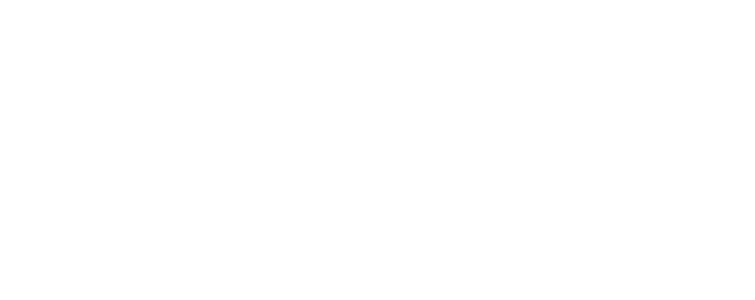
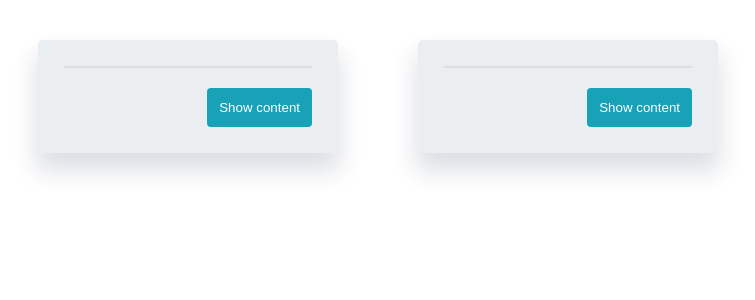
Before and after one commit to indiehjarta/ReactU2, a React (Create React App) app: page / in a window 1280 px wide. Shown: the top 300 px of the page, without its empty margins (262-1017 px from the left). Built offline with nearby package versions, Linux system fonts and the light colour scheme.

Commit message:
Added content buttons

```diff
--- a/package.json
+++ b/package.json
@@ -7,8 +7,9 @@
     "@testing-library/react": "^9.5.0",
     "@testing-library/user-event": "^7.2.1",
     "react": "^16.13.1",
+    "react-bootstrap": "^1.3.0",
     "react-dom": "^16.13.1",
-    "react-scripts": "3.4.3"
+    "react-scripts": "^3.4.4"
   },
   "scripts": {
     "start": "react-scripts start",
--- a/src/App.css
+++ b/src/App.css
@@ -1,38 +1,24 @@
-.App {
-  text-align: center;
+* {
+    margin: 0;
+    padding: 0;
+    box-sizing: border-box;
 }
 
-.App-logo {
-  height: 40vmin;
-  pointer-events: none;
+.dashboard {
+    display: flex;
+    justify-content: center;
 }
 
-@media (prefers-reduced-motion: no-preference) {
-  .App-logo {
-    animation: App-logo-spin infinite 20s linear;
-  }
+button {
+    cursor: pointer;
+    margin-top: 20px;
+    padding: 12px;
+    color: #fff;
+    text-align: center;
+    border: none;
+    border-radius: .25rem;
 }
 
-.App-header {
-  background-color: #282c34;
-  min-height: 100vh;
-  display: flex;
-  flex-direction: column;
-  align-items: center;
-  justify-content: center;
-  font-size: calc(10px + 2vmin);
-  color: white;
+hr {
+    border: 1px solid #ddd;
 }
-
-.App-link {
-  color: #61dafb;
-}
-
-@keyframes App-logo-spin {
-  from {
-    transform: rotate(0deg);
-  }
-  to {
-    transform: rotate(360deg);
-  }
-}
--- a/src/App.js
+++ b/src/App.js
@@ -1,10 +1,10 @@
 import React from 'react';
 import './App.css';
+import DashboardComponent from './components/DashboardComponent';
 
 function App() {
   return (
-    <div className="App">
-    </div>
+    <DashboardComponent />
   );
 }
 
--- a/src/components/DashboardComponent.js
+++ b/src/components/DashboardComponent.js
@@ -1,12 +1,17 @@
 import React, { Component } from 'react';
+import WrapperComponent from './WrapperComponent';
+//import UserComponents from './UserComponent';
 
 class DashboardComponent extends Component {
-    constructor (props) {
+    /*constructor (props) {
         super(props);
-    }
+    }*/
     render () {
         return (
-            <div className='DashboardComponent'></div>
+            <div className='dashboard'>
+                <WrapperComponent></WrapperComponent>
+                <WrapperComponent></WrapperComponent>
+            </div>
         );
     };
 }
--- a/src/components/WrapperComponent.js
+++ b/src/components/WrapperComponent.js
@@ -1,12 +1,29 @@
 import React, { Component } from 'react';
+import styles from './WrapperStyling.module.css';
 
 class WrapperComponent extends Component {
-    constructor (props) {
-        super(props);
+    constructor () {
+        super();
+        this.state = { showContent: true};
+
+        this.toggleContent = this.toggleContent.bind(this);
     };
+
+    toggleContent = () => {
+        this.setState({
+            showContent : !this.state.showContent
+        });
+    }
+
     render () {
         return (
-            <div className='WrapperComponent'></div>
+            <div className={styles.card}>
+                <hr />
+                <button
+                    className={styles.button} onClick={this.toggleContent}>
+                        {this.state.showContent ? 'Show content' : 'Hide content'}
+                </button>
+            </div>
         );
     };
 };
--- /dev/null
+++ b/src/components/WrapperStyling.module.css
@@ -0,0 +1,13 @@
+.card {
+    width: 300px;
+    margin: 40px;
+    padding: 26px;
+    background-color: #EAEEF0;
+    border-radius: 5px;
+    box-shadow: 0 16px 24px 2px rgba(0,29,63,0.14);
+  }
+
+  button {
+    float: right;
+    background-color: #17a2b8;
+  }
```
Also changed, not shown: 1 other file (tests, documents, lock files or other folders).
